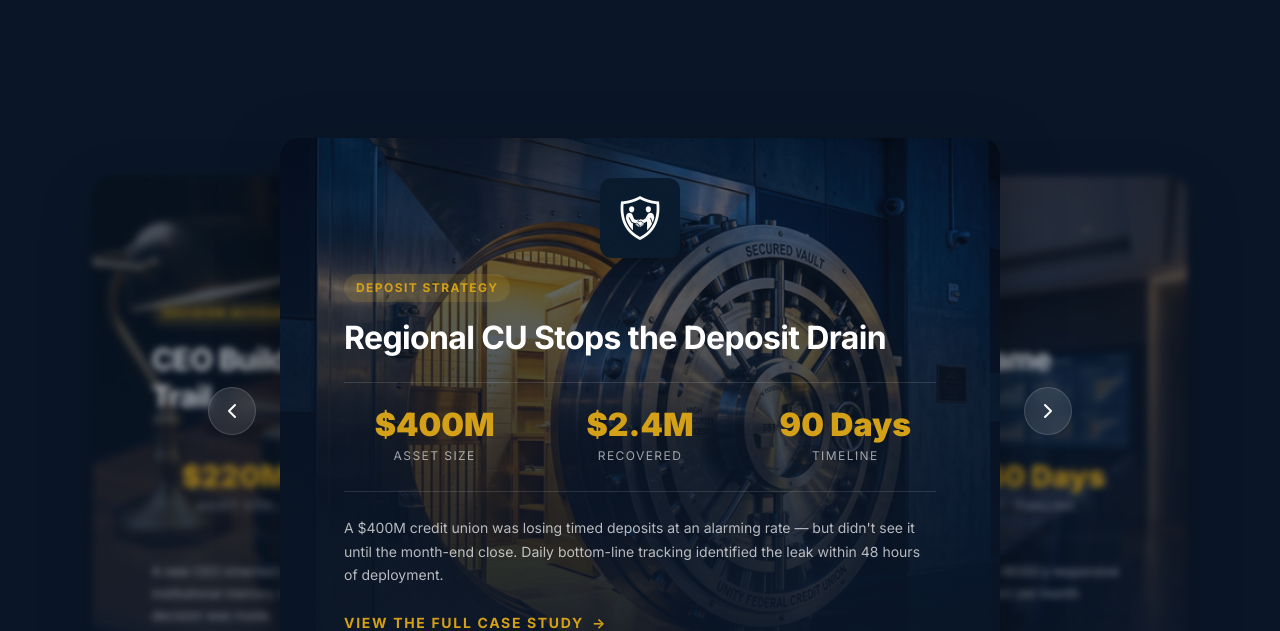
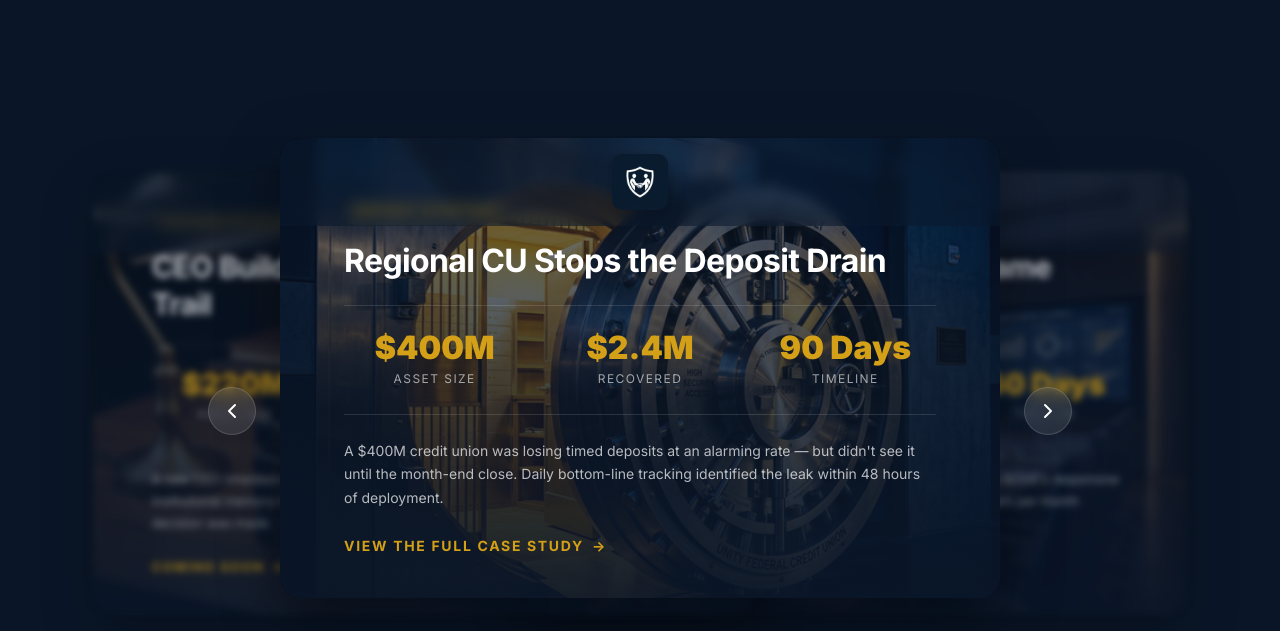
Before and after one commit to blendmodeus/mission-boss, a website built with Vite: page case-studies.html in a window 1280 px wide. Shown: the part 469-1100 px from the top of the page. Built offline with nearby package versions, Linux system fonts and the light colour scheme.

Commit message:
Add frosted logo stripe bar across card top

```diff
--- a/case-studies.html
+++ b/case-studies.html
@@ -56,8 +56,10 @@
             <div class="carousel__card-inner">
               <img src="/img/case-deposit.png" alt="Credit union leadership meeting" class="carousel__bg" />
               <div class="carousel__overlay"></div>
+              <div class="carousel__logo-stripe">
+                <img src="/img/cu-logo-1.png" alt="Credit Union Logo" class="carousel__logo" />
+              </div>
               <div class="carousel__content">
-                <img src="/img/cu-logo-1.png" alt="Credit Union Logo" class="carousel__logo" />
                 <span class="carousel__tag">Deposit Strategy</span>
                 <h3 class="carousel__title">Regional CU Stops the Deposit Drain</h3>
                 <div class="carousel__stats">
@@ -85,8 +87,10 @@
             <div class="carousel__card-inner">
               <img src="/img/case-alignment.png" alt="Team working together" class="carousel__bg" />
               <div class="carousel__overlay"></div>
+              <div class="carousel__logo-stripe">
+                <img src="/img/cu-logo-2.png" alt="Credit Union Logo" class="carousel__logo" />
+              </div>
               <div class="carousel__content">
-                <img src="/img/cu-logo-2.png" alt="Credit Union Logo" class="carousel__logo" />
                 <span class="carousel__tag">Team Alignment</span>
                 <h3 class="carousel__title">Executive Team Gets on the Same Scorecard</h3>
                 <div class="carousel__stats">
@@ -114,8 +118,10 @@
             <div class="carousel__card-inner">
               <img src="/img/case-decision.png" alt="Confident executive at desk" class="carousel__bg" />
               <div class="carousel__overlay"></div>
+              <div class="carousel__logo-stripe">
+                <img src="/img/cu-logo-3.png" alt="Credit Union Logo" class="carousel__logo" />
+              </div>
               <div class="carousel__content">
-                <img src="/img/cu-logo-3.png" alt="Credit Union Logo" class="carousel__logo" />
                 <span class="carousel__tag">Decision Accountability</span>
                 <h3 class="carousel__title">CEO Builds an Audit-Ready Decision Trail</h3>
                 <div class="carousel__stats">
--- a/css/components.css
+++ b/css/components.css
@@ -904,13 +904,27 @@
   width: fit-content;
 }
 
+.carousel__logo-stripe {
+  position: absolute;
+  top: 0;
+  left: 0;
+  right: 0;
+  display: flex;
+  align-items: center;
+  justify-content: center;
+  padding: 1rem 0;
+  background: rgba(11, 26, 46, 0.55);
+  backdrop-filter: blur(6px);
+  -webkit-backdrop-filter: blur(6px);
+  z-index: 3;
+}
+
 .carousel__logo {
   display: block;
-  width: 80px;
-  height: 80px;
+  width: 56px;
+  height: 56px;
   object-fit: cover;
-  margin: 0 auto var(--space-sm);
-  border-radius: 12px;
+  border-radius: 10px;
   filter: drop-shadow(0 2px 8px rgba(0, 0, 0, 0.3));
 }
 
```
